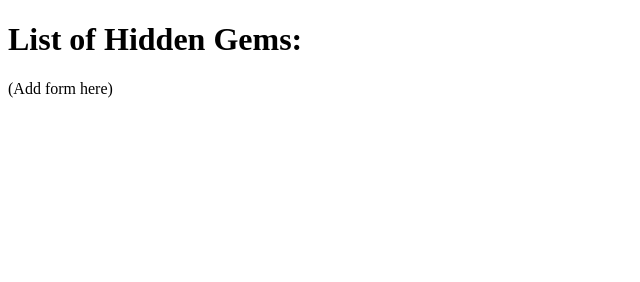
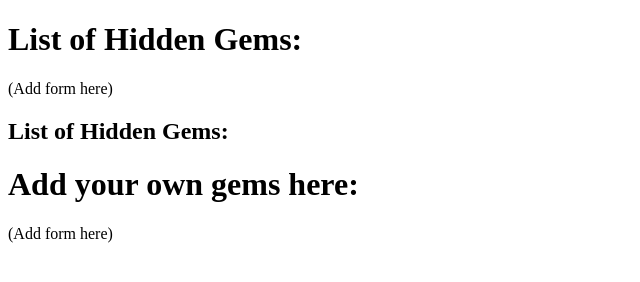
Before and after one commit to vickytu/sps-team-23, a plain HTML site: page src/main/webapp/index.html in a window 1280 px wide. Shown: the whole page, without its empty margins (0-640 px from the left). Drawn offline with Linux system fonts and the light colour scheme; no server answers.

Commit message:
Move location list

```diff
--- a/src/main/webapp/index.html
+++ b/src/main/webapp/index.html
@@ -8,7 +8,9 @@
   <body onload="loadLocations()">
     <h1>List of Hidden Gems:</h1>
     (Add form here)
-
+    <h2>List of Hidden Gems:</h1>
     <ul id="location-list"></ul>
+    <h1>Add your own gems here:</h1>
+    (Add form here)
   </body>
 </html>
```
